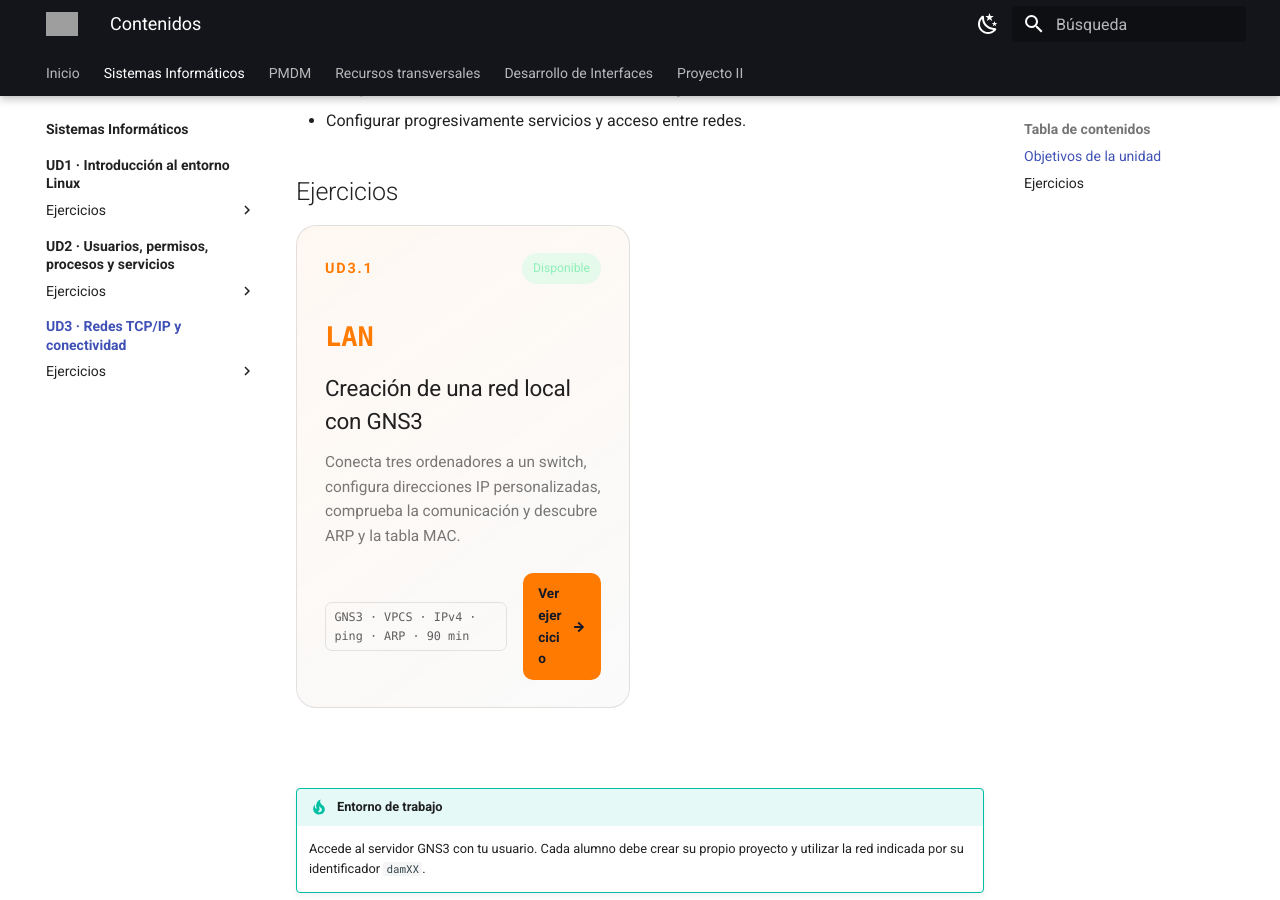
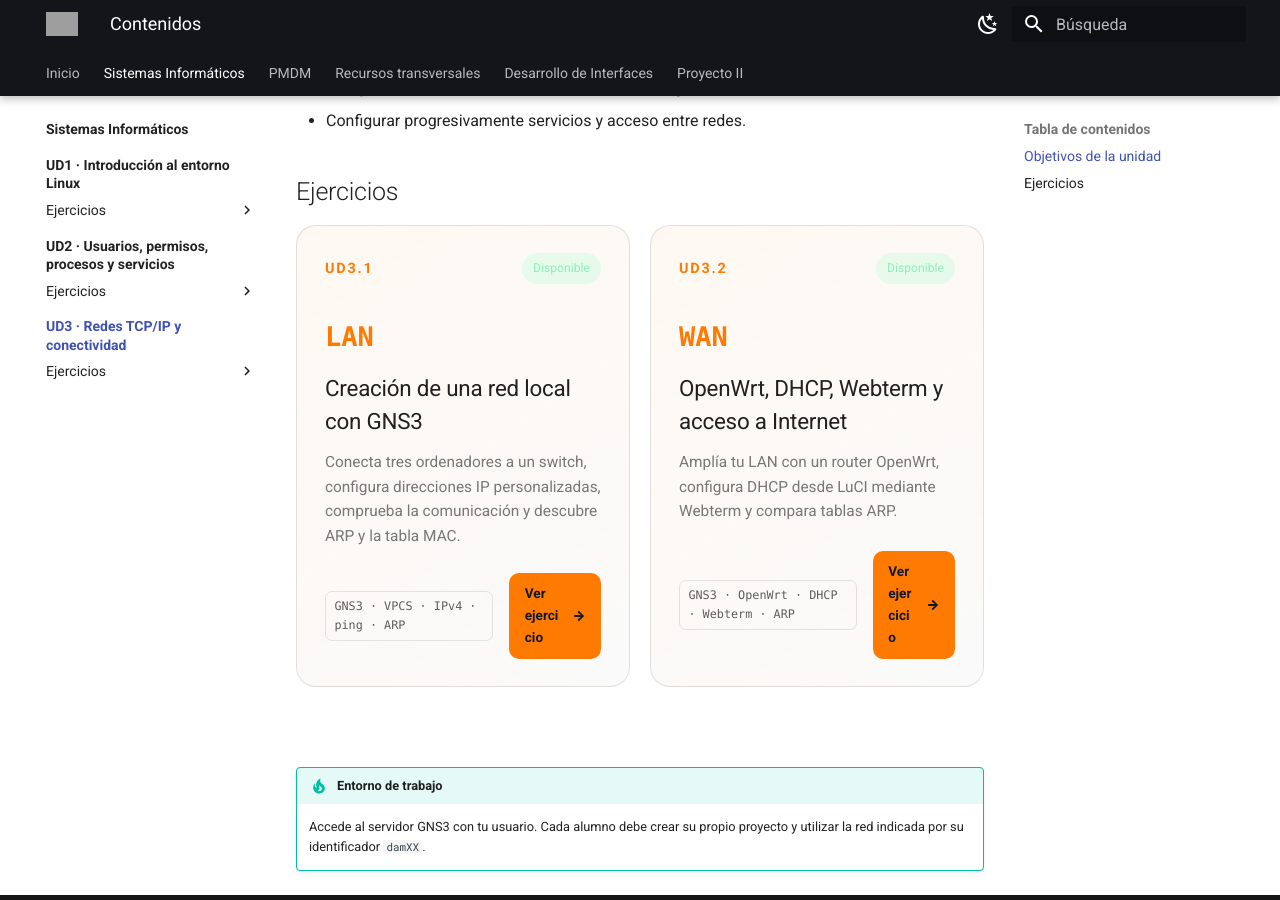
Before and after one commit to erciapps/web-home, an MkDocs documentation site: the page built from docs/si/ud3/index.md, in a window 1280 px wide and 900 px high, scrolled down 447 px. Built offline with MkDocs 1.6.1 and Material for MkDocs 9.7.7, drawn with Linux system fonts in a browser that asks for light colours; grey boxes are pictures that could not be loaded.

Commit message:
Actualizar prácticas UD3: README del proyecto, Webterm y DHCP sin tiempos

```diff
--- a/docs/si/ud3/index.md
+++ b/docs/si/ud3/index.md
@@ -18,7 +18,14 @@ En esta unidad aprenderás a conectar equipos en red, configurar sus direcciones
     <div class="si-unit-icon">LAN</div>
     <h3>Creación de una red local con GNS3</h3>
     <p>Conecta tres ordenadores a un switch, configura direcciones IP personalizadas, comprueba la comunicación y descubre ARP y la tabla MAC.</p>
-    <div class="si-card-bottom"><div class="si-ra"><span>GNS3 · VPCS · IPv4 · ping · ARP · 90 min</span></div><div class="si-actions"><a class="si-button" href="ejercicios/ud3_1/">Ver ejercicio <span>→</span></a></div></div>
+    <div class="si-card-bottom"><div class="si-ra"><span>GNS3 · VPCS · IPv4 · ping · ARP</span></div><div class="si-actions"><a class="si-button" href="ejercicios/ud3_1/">Ver ejercicio <span>→</span></a></div></div>
+  </article>
+  <article class="si-card available" style="--accent:#ff7a00">
+    <div class="si-card-top"><span class="si-code">UD3.2</span><span class="si-state available">Disponible</span></div>
+    <div class="si-unit-icon">WAN</div>
+    <h3>OpenWrt, DHCP, Webterm y acceso a Internet</h3>
+    <p>Amplía tu LAN con un router OpenWrt, configura DHCP desde LuCI mediante Webterm y compara tablas ARP.</p>
+    <div class="si-card-bottom"><div class="si-ra"><span>GNS3 · OpenWrt · DHCP · Webterm · ARP</span></div><div class="si-actions"><a class="si-button" href="ejercicios/ud3_2/">Ver ejercicio <span>→</span></a></div></div>
   </article>
 </div>
 
```
